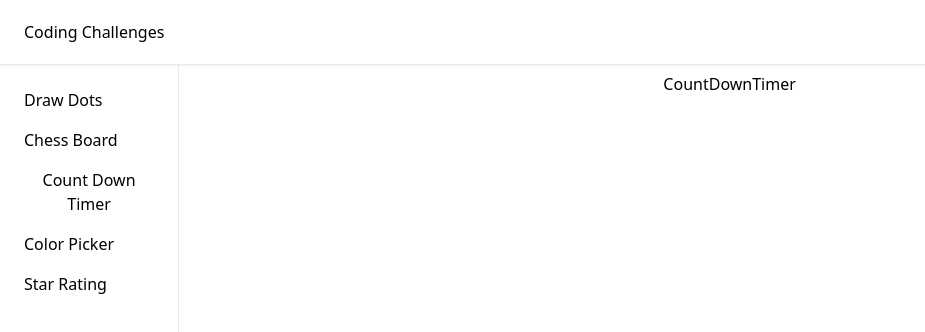
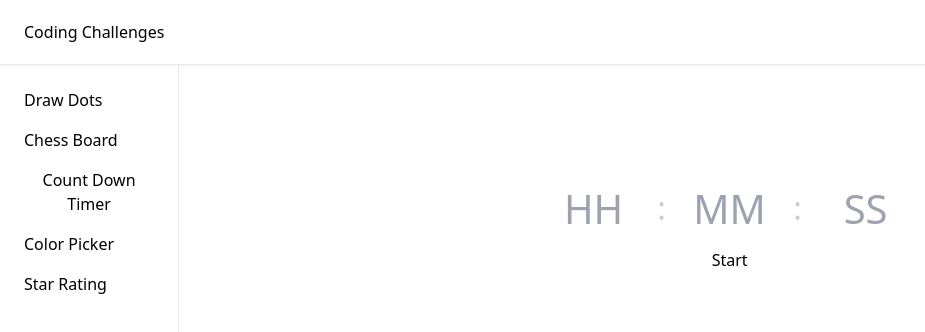
Before and after one commit to ramesh01/machine-coding-challenges, a React (Create React App) app: page /countdown-timer in a window 1280 px wide. Shown: the top 332 px of the page, without its empty margins (0-925 px from the left). Built offline with nearby package versions, Linux system fonts and the light colour scheme.

Commit message:
feat: countdown timer component in-progress

```diff
--- a/src/App.css
+++ b/src/App.css
@@ -14,3 +14,32 @@
   width: 5px;
   border-radius: 50%;
 }
+
+.countdown-container {
+  display: flex;
+  justify-content: center;
+  margin-top: 6rem;
+  align-items: center;
+}
+
+.countdown-item {
+  flex: 0 1 120px;
+}
+
+.countdown-item input {
+  width: 80px;
+  height: 80px;
+  font-size: 2.5rem;
+  color: #000;
+  outline: none;
+}
+
+.colon {
+  font-size: 2rem;
+  color: #ccc;
+  width: 1rem;
+}
+
+::placeholder {
+  text-align: center;
+}
--- a/src/pages/CountDownTimer/CountDownTimer.tsx
+++ b/src/pages/CountDownTimer/CountDownTimer.tsx
@@ -1,7 +1,24 @@
 const CountDownTimer = () => {
-  return (
-    <div>CountDownTimer</div>
-  )
-}
+	return (
+    <>
+		<div className="countdown-container">
+			<div className="countdown-item">
+				<input placeholder="HH" maxLength={2} />
+			</div>
+			<div className="colon">:</div>
+			<div className="countdown-item">
+				<input placeholder="MM" maxLength={2} />
+			</div>
+			<div className="colon">:</div>
+			<div className="countdown-item">
+				<input placeholder="SS" maxLength={2} />
+			</div>
+		</div>
+    <div>
+      <button type="button">Start</button>
+    </div>
+    </>
+	);
+};
 
 export default CountDownTimer;
```
